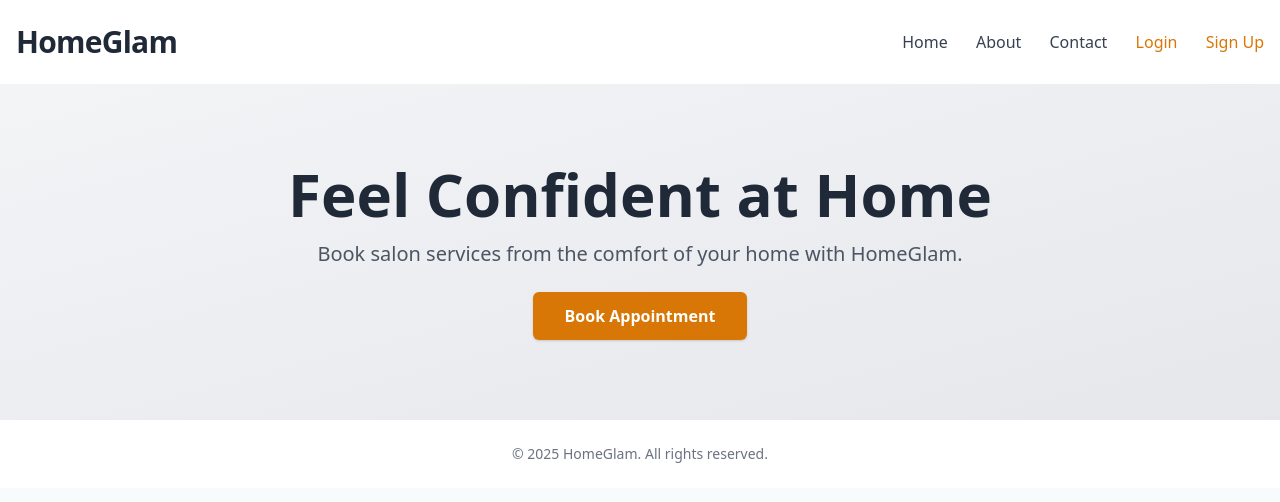
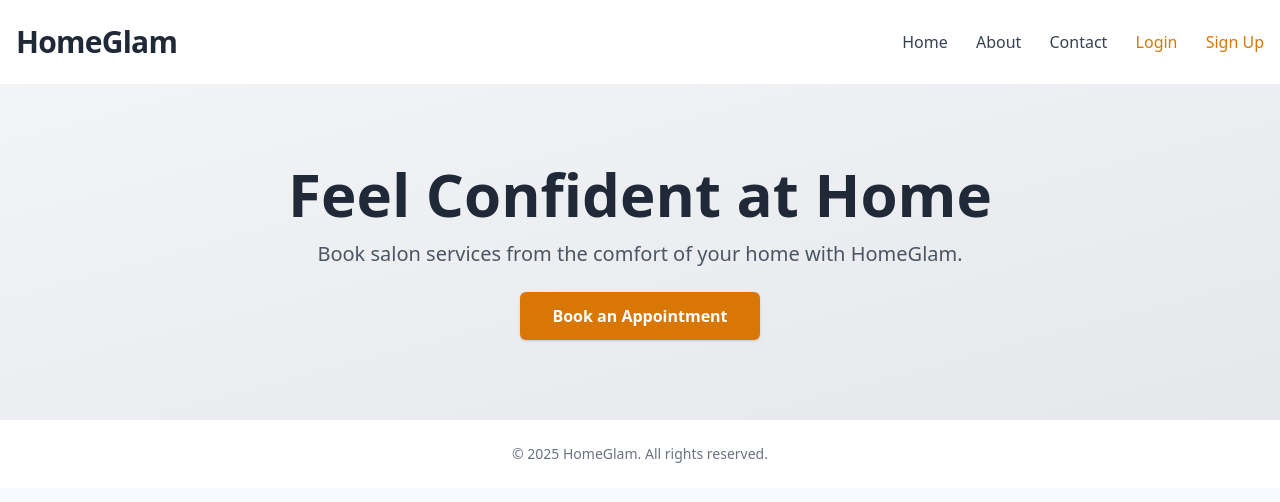
Before and after one commit to s225090522/Team-Project, a website: page homeglam/Frontend/index.html in a window 1280 px wide. Drawn offline with nearby package versions, Linux system fonts and the light colour scheme; files whose address does not match are found by name.

```diff
--- a/homeglam/Frontend/index.html
+++ b/homeglam/Frontend/index.html
@@ -3,7 +3,7 @@
 <head>
   <meta charset="UTF-8" />
   <meta name="viewport" content="width=device-width, initial-scale=1.0" />
-  <title>HomeGlam Salon</title>
+  <title>Home Glam Salon</title>
   <link href="https://cdn.jsdelivr.net/npm/tailwindcss@2.2.19/dist/tailwind.min.css" rel="stylesheet">
   <script src="./../assets/js/script.js"></script>
 </head>
@@ -30,7 +30,7 @@
     <h1 class="text-4xl md:text-6xl font-extrabold text-gray-800 mb-4">Feel Confident at Home</h1>
     <p class="text-lg md:text-xl text-gray-600 mb-6">Book salon services from the comfort of your home with HomeGlam.</p>
     <a href="./services/services.html" class="inline-block px-8 py-3 bg-yellow-600 text-white font-semibold rounded-md shadow hover:bg-yellow-700 transition">
-      Book Appointment
+      Book an Appointment
     </a>
   </section>
 
```
